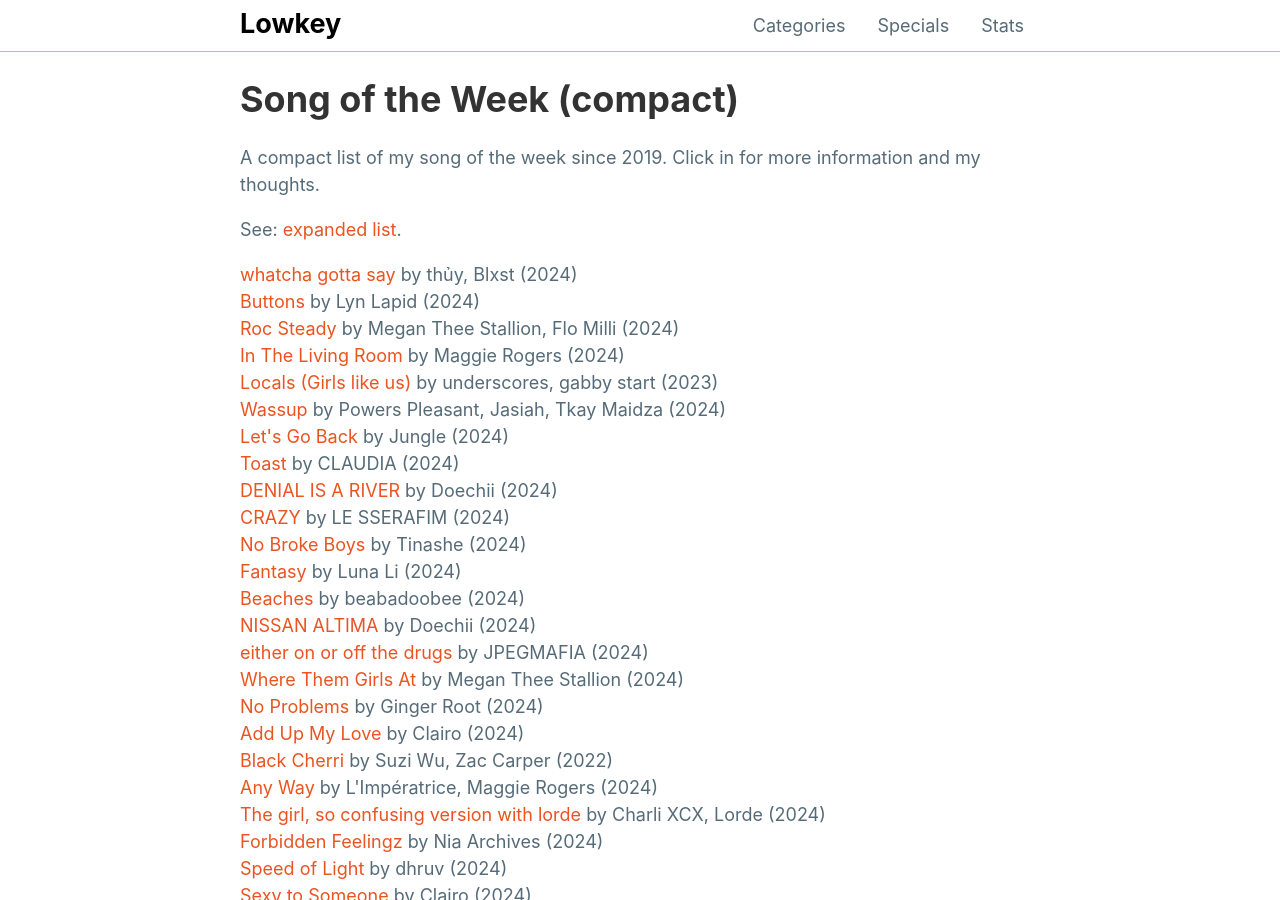
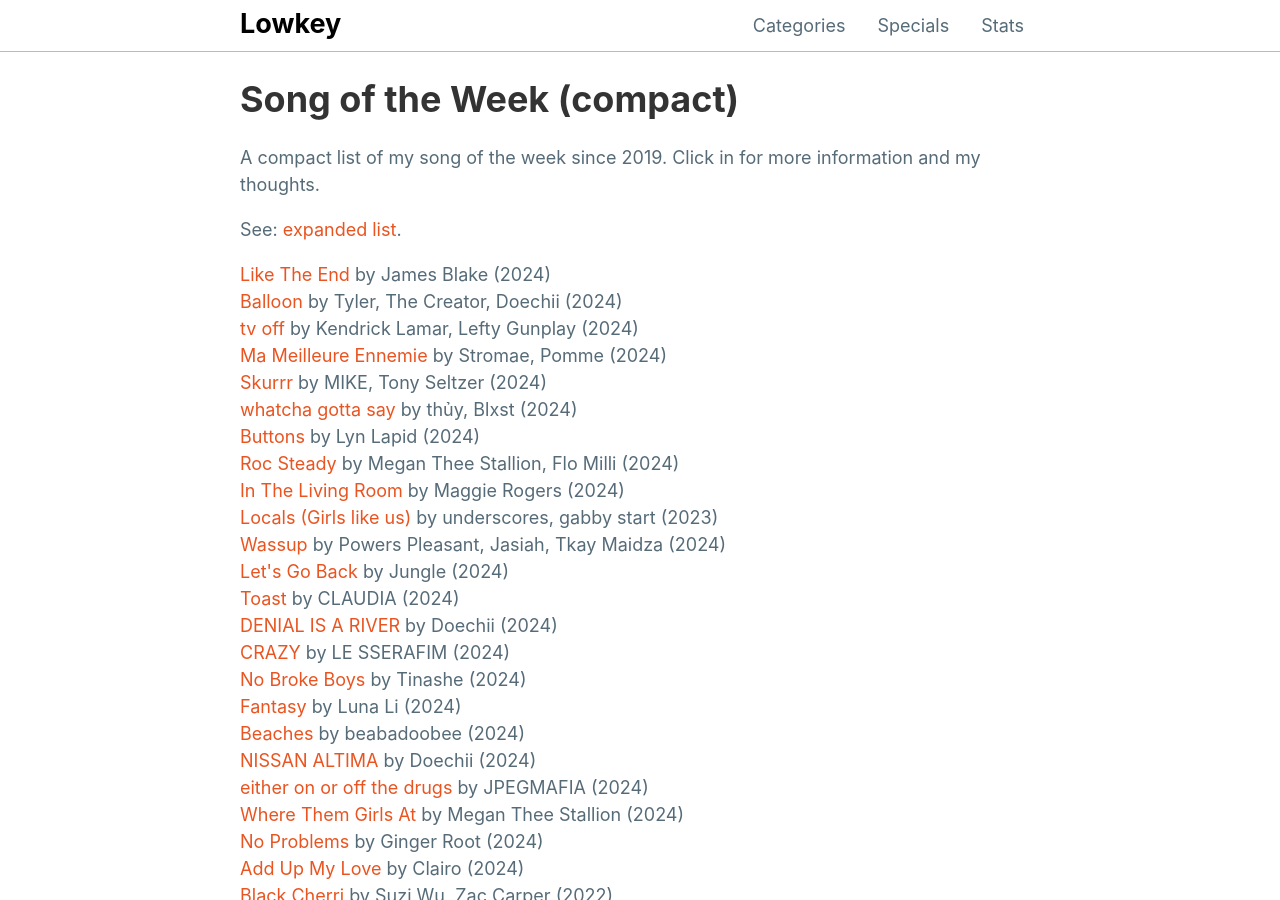
Before and after one commit to mattxwang/lowkey, a Jekyll site: the page built from stats/sotw-compact.html, in a window 1280 px wide and 900 px high. Built offline with Jekyll 4.4.1, drawn with Linux system fonts in a browser that asks for light colours.

Commit message:
SOTW updates

```diff
--- a/_data/sotw.yml
+++ b/_data/sotw.yml
@@ -2764,3 +2764,47 @@
   genre: "pop"
   year: 2024
   blurb: Feel like she's so underrated - absolute bop!
+- title: "Skurrr"
+  artists:
+    - "MIKE"
+    - "Tony Seltzer"
+  album: "Pinball"
+  album_art: "pinball.jpeg"
+  genre: "rap"
+  year: 2024
+  blurb: Effortlessly smooth.
+- title: "Ma Meilleure Ennemie"
+  artists:
+    - "Stromae"
+    - "Pomme"
+  album: "Arcane League of Legends: Season 2 (Soundtrack from the Animated Series)"
+  album_art: "arcane-2.jpeg"
+  genre: "dance"
+  year: 2024
+  blurb: Wow, what an ending to an absolutely stunning show. And I always love to see Stromae win!
+- title: "tv off"
+  artists:
+    - "Kendrick Lamar"
+    - "Lefty Gunplay"
+  album: "GNX"
+  album_art: "gnx.jpeg"
+  genre: "rap"
+  year: 2024
+  blurb: What a victory lap - the "MUSTAAAAAAARD" is just the cherry on top. Also just an incredible album - Kenny is an absolute hitmaker.
+- title: "Balloon"
+  artists:
+    - "Tyler, The Creator"
+    - "Doechii"
+  album: "CHROMAKOPIA"
+  album_art: "chromakopia.jpeg"
+  genre: "rap"
+  year: 2024
+  blurb: I never had a chance to spotlight a CHROMAKOPIA song when it first came out. Doechii's infectious energy makes this a standout in a standout album cycle.
+- title: "Like The End"
+  artists:
+    - "James Blake"
+  album: "Like The End"
+  album_art: "like-the-end.jpeg"
+  genre: "alt r&b"
+  year: 2024
+  blurb: This song feels immense. It's so beautiful, yet it also makes me feel so hopeless.
```
Also changed, not shown: img/albums/arcane-2.jpeg (added), img/albums/chromakopia.jpeg (added), img/albums/gnx.jpeg (added), img/albums/like-the-end.jpeg (added), img/albums/pinball.jpeg (added).
